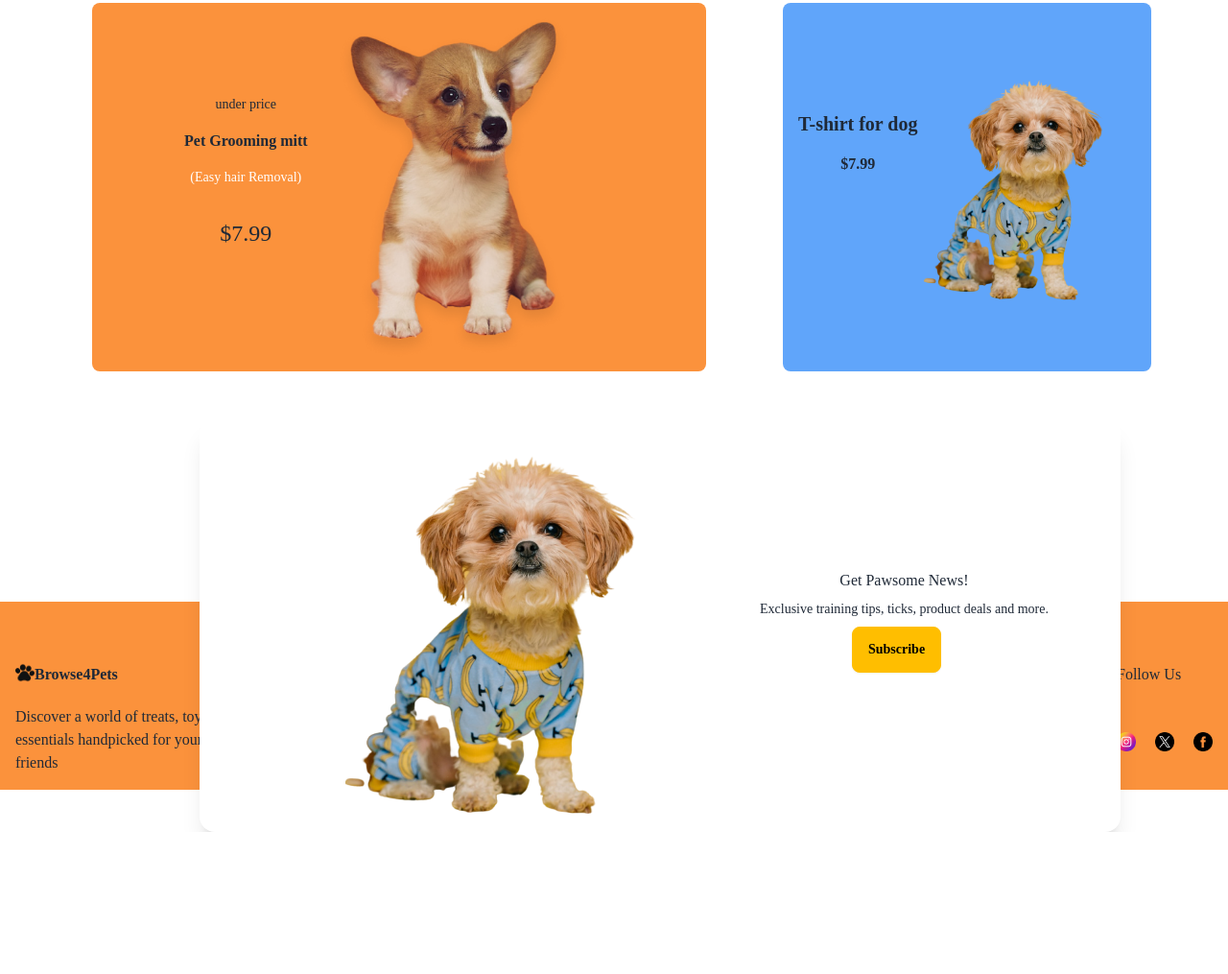
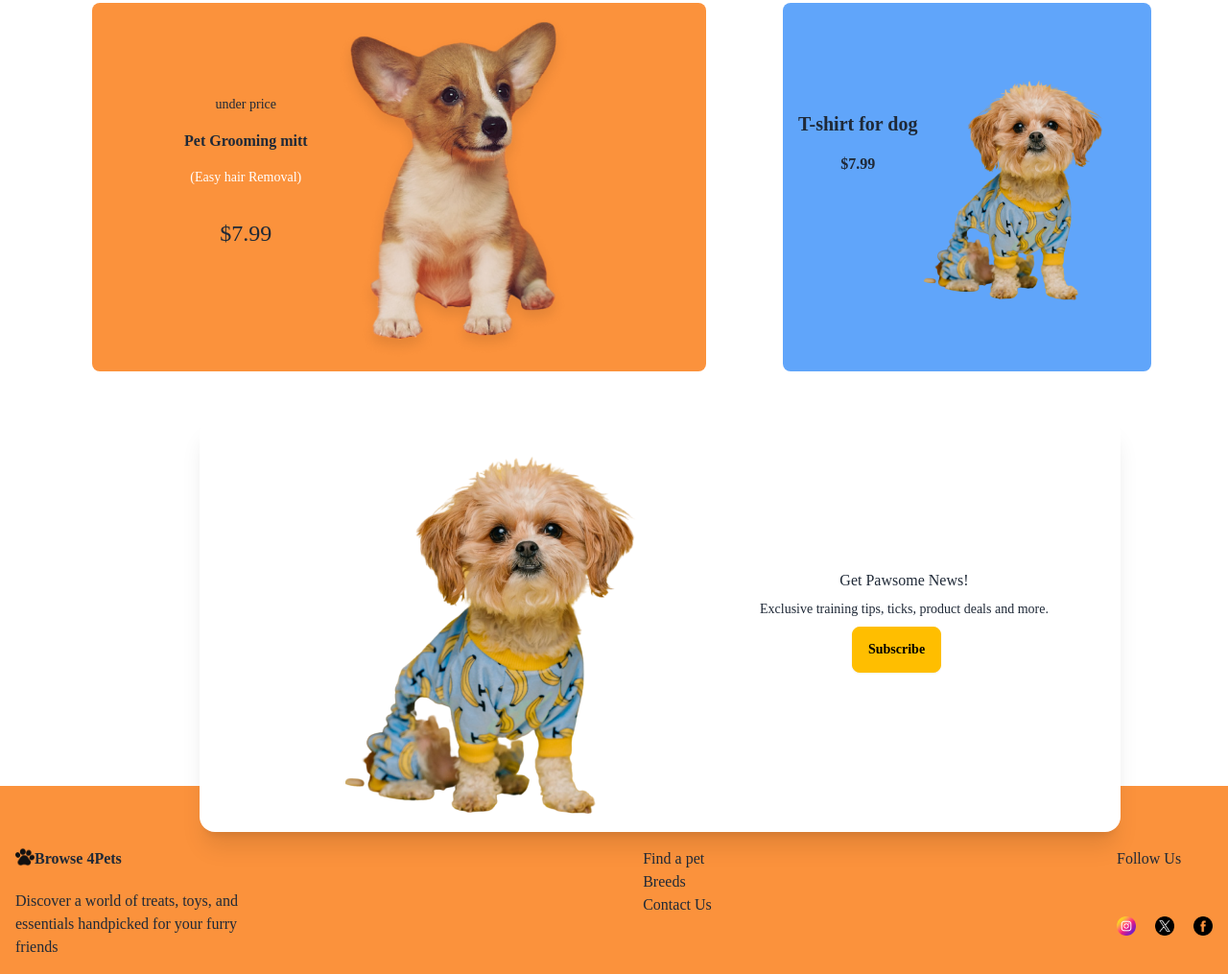
Before and after one commit to Rifat-Earth/assignment-3, a plain HTML site: page index.html in a window 1280 px wide. Shown: the part 2063-3078 px from the top of the page at 96% size. Before the commit the page ends 2930 px from the top, so only its background shows below. Drawn offline with nearby package versions, Linux system fonts and the light colour scheme; a web font is replaced by a local one.

Commit message:
vhai bad dilam

```diff
--- a/index.html
+++ b/index.html
@@ -364,7 +364,7 @@
             </div>
             </section>
             <!-- Get Pawsome News! -->
-             <section class="flex flex-col">
+             <section class="flex flex-col lg:gap-48">
              <section class="w-full lg:h-48 lg:ml-52 mt-12">
               <div class="card bg-base-100 w-full lg:w-3/4 shadow-xl flex-row lg:items-center">
                 <div class="flex flex-col lg:flex-row sm:gap-2 items-center">
@@ -387,11 +387,11 @@
               </div>
              </section>
       <!-- footer -->
-       <section class="flex flex-col lg:flex-row lg:justify-between h-3/4 p-4 bg-orange-400">
-        <div>
+       <section class="flex flex-col lg:flex-row lg:justify-between p-4 bg-orange-400 h-full">
+        <div >
         <div class="flex">
            <img class="h-5 mt-12" src="c1-assets/logo-footer.png" alt="logo">
-           <h2 class="font-bold mt-12">Browse<span class="color-orange-200">4</span>Pets</h2>
+           <h2 class="font-bold mt-12">Browse <span class="color-white-200">4</span>Pets</h2>
           </div>
            <div>
           <p class="mt-5">Discover a world of treats, toys, and<br> essentials handpicked for your furry<br> friends</p>
```
